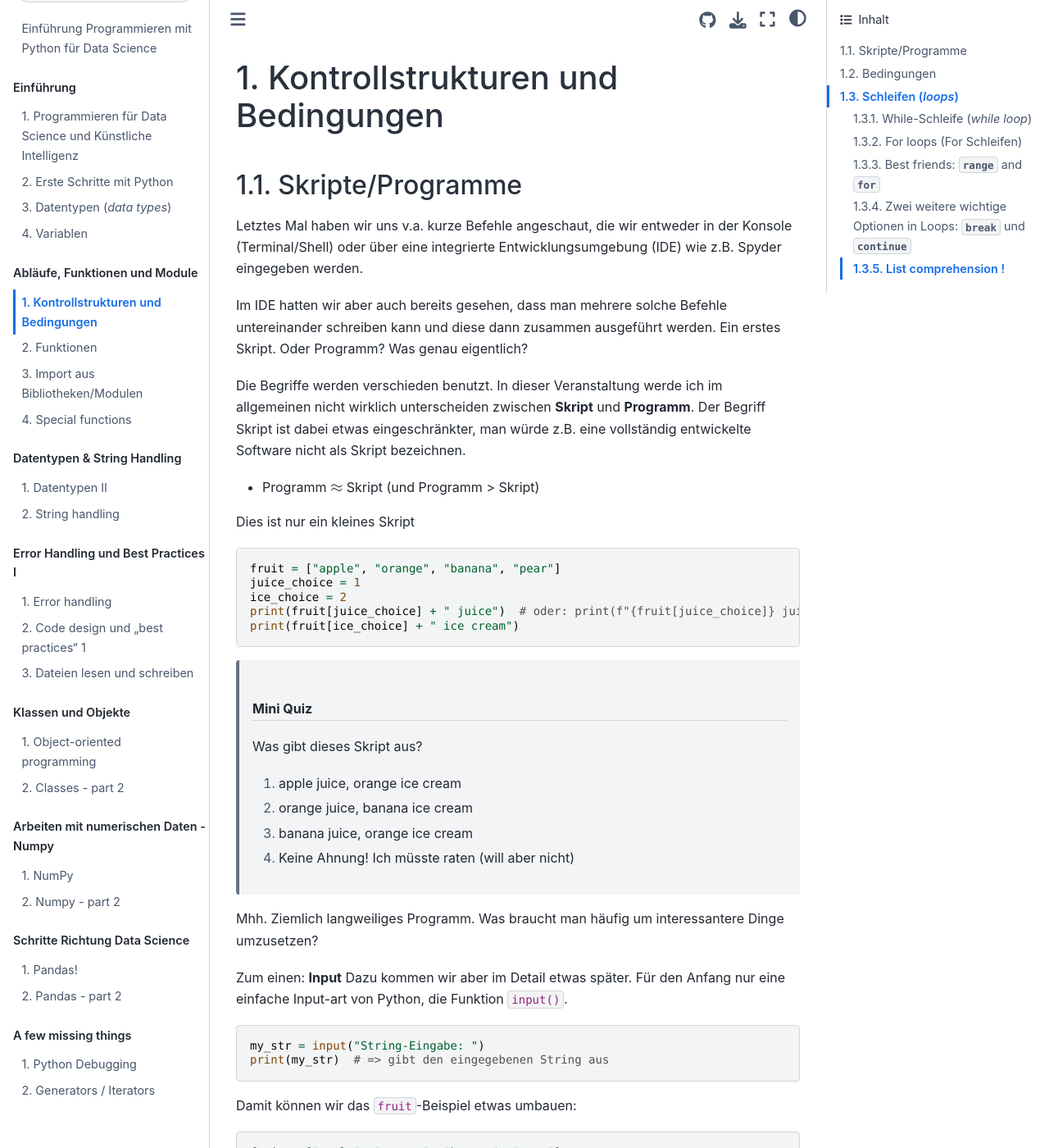
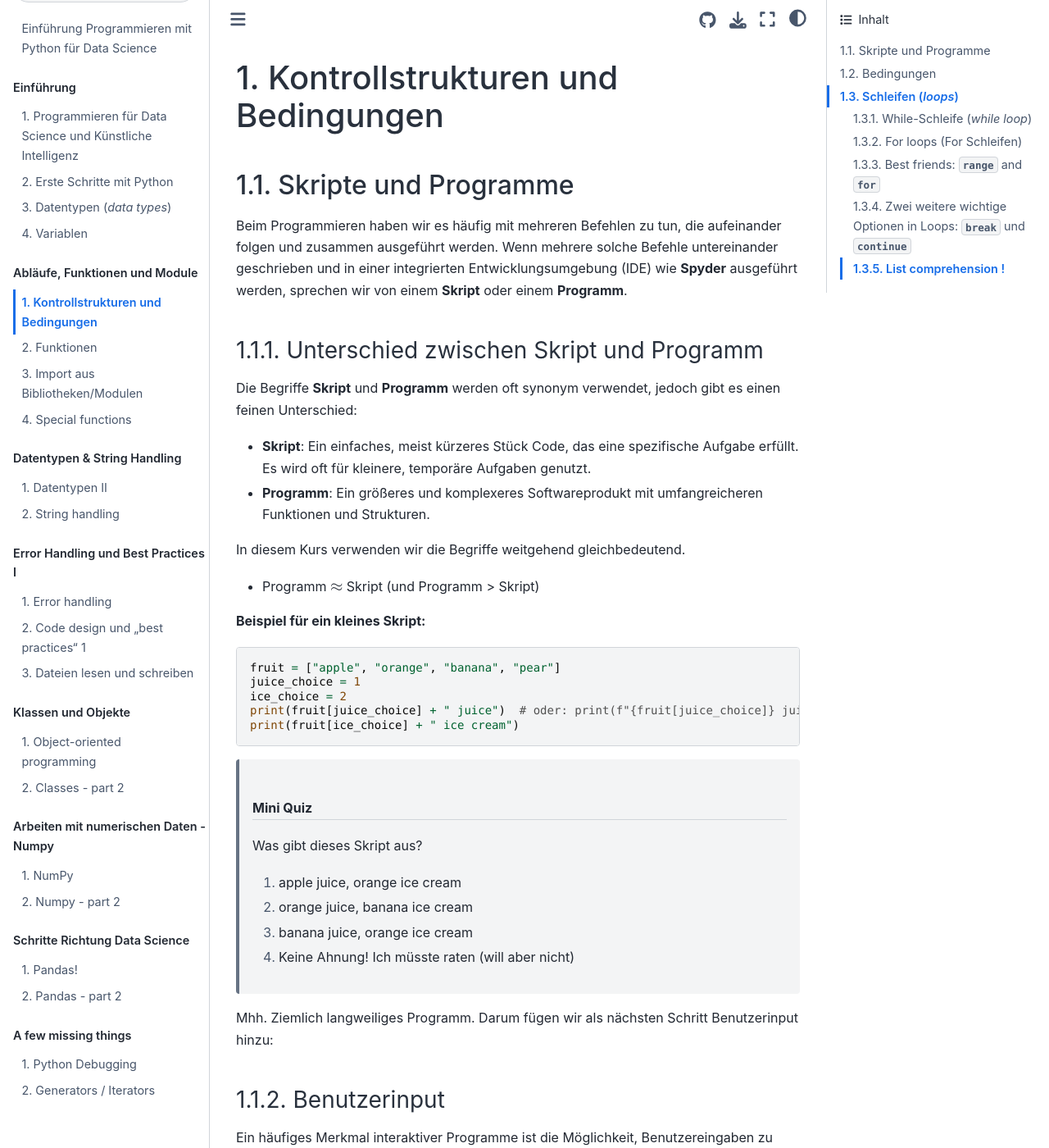
Before and after one commit to florian-huber/python-introduction, a Jupyter Book: the page built from lesson_material_german/02_control_structures_conditions_loop.md, in a window 1280 px wide and 1400 px high. Shown: the whole window at 82% size. Built offline with Jupyter Book 1.0.4 settings and Sphinx 7.4.7 and the Sphinx Book theme 1.1.4, drawn with Linux system fonts in a browser that asks for light colours; pages that are not in the unit, such as notebooks, are missing from menus; some of the changed text lies outside the part shown.

Commit message:
text edits

````diff
--- a/lesson_material_german/02_control_structures_conditions_loop.md
+++ b/lesson_material_german/02_control_structures_conditions_loop.md
@@ -1,17 +1,21 @@
 # Kontrollstrukturen und Bedingungen
 
-## Skripte/Programme
+## Skripte und Programme
 
-Letztes Mal haben wir uns v.a. kurze Befehle angeschaut, die wir entweder in der Konsole (Terminal/Shell)
-oder über eine integrierte Entwicklungsumgebung (IDE) wie z.B. Spyder eingegeben werden.
+Beim Programmieren haben wir es häufig mit mehreren Befehlen zu tun, die aufeinander folgen und zusammen ausgeführt werden. Wenn mehrere solche Befehle untereinander geschrieben und in einer integrierten Entwicklungsumgebung (IDE) wie **Spyder** ausgeführt werden, sprechen wir von einem **Skript** oder einem **Programm**.
 
-Im IDE hatten wir aber auch bereits gesehen, dass man mehrere solche Befehle untereinander schreiben kann und diese dann zusammen ausgeführt werden. Ein erstes Skript. Oder Programm? Was genau eigentlich?
+### Unterschied zwischen Skript und Programm
 
-Die Begriffe werden verschieden benutzt. In dieser Veranstaltung werde ich im allgemeinen nicht wirklich unterscheiden zwischen **Skript** und **Programm**. Der Begriff Skript ist dabei etwas eingeschränkter, man würde z.B. eine vollständig entwickelte Software nicht als Skript bezeichnen.
+Die Begriffe **Skript** und **Programm** werden oft synonym verwendet, jedoch gibt es einen feinen Unterschied:
+
+- **Skript**: Ein einfaches, meist kürzeres Stück Code, das eine spezifische Aufgabe erfüllt. Es wird oft für kleinere, temporäre Aufgaben genutzt.
+- **Programm**: Ein größeres und komplexeres Softwareprodukt mit umfangreicheren Funktionen und Strukturen.
+
+In diesem Kurs verwenden wir die Begriffe weitgehend gleichbedeutend.
 
 + Programm $\approx$ Skript (und Programm > Skript)
 
-Dies ist nur ein kleines Skript
+**Beispiel für ein kleines Skript:**
 ```python
 fruit = ["apple", "orange", "banana", "pear"]
 juice_choice = 1
@@ -27,11 +31,11 @@ print(fruit[ice_choice] + " ice cream")
 > 4) Keine Ahnung! Ich müsste raten (will aber nicht)
 
 Mhh. Ziemlich langweiliges Programm.
-Was braucht man häufig um interessantere Dinge umzusetzen?
+Darum fügen wir als nächsten Schritt Benutzerinput hinzu:
 
-Zum einen: **Input**
-Dazu kommen wir aber im Detail etwas später.
-Für den Anfang nur eine einfache Input-art von Python, die Funktion `input()`.
+### Benutzerinput
+
+Ein häufiges Merkmal interaktiver Programme ist die Möglichkeit, Benutzereingaben zu verarbeiten. In Python nutzen wir hierfür die Funktion `input()`:
 
 <!-- pytest-codeblocks:skip -->
 
@@ -40,7 +44,7 @@ my_str = input("String-Eingabe: ")
 print(my_str)  # => gibt den eingegebenen String aus
 ```
 
-Damit können wir das `fruit`-Beispiel etwas umbauen:
+Damit können wir unser vorheriges Früchte-Skript interaktiver gestalten:
 
 <!-- pytest-codeblocks:skip -->
 
@@ -66,7 +70,11 @@ Das ist bereits eine Bedingung und die werden in Python auf verschiedene Arten a
 
 ## Bedingungen
 
-In vielen Programmen wollen wir Entscheidungen treffen was als nächstes geschieht. Das wird v.a. über das Abfragen von Bedingungen gemacht. Im Prinzip ist dies nichts anderes als eine einfache Frage die eindeutig mit *wahr* (`True`) oder *falsch* (`False`) beantwortet werden kann.
+Bedingungen sind eine zentrale Komponente in fast jedem Programm, da sie es uns ermöglichen, Entscheidungen basierend auf dem Zustand von Daten zu treffen. Eine Bedingung ist dabei eine einfache logische Aussage, die entweder **wahr** (`True`) oder **falsch** (`False`) ist.
+
+### Vergleichsoperationen
+
+In Python können verschiedene Vergleichsoperatoren verwendet werden, um Bedingungen zu formulieren:
 
 ```python
 9 < 10  # => True
@@ -81,22 +89,27 @@ print(4.01 == 4)  # => False
 
 "apple" != "pear"  # => True
 ```
-### Kleiner Exkurs: `is` und `==` bedeuten verschiedene Dinge!
+### Unterschied zwischen `is` und `==`
 
-Vorsicht mit dem `is`. Dem normalen Sprachgebrauch nach scheint es völlig Sinn zu machen wenn wir `is` und `==` wie Synonyme verwenden. Beim Programmieren (in Python zumindest) bedeuten die beiden Operatoren aber verschiedene Dinge:
+Ein häufiger Anfängerfehler ist die Verwechslung zwischen `is` und `==`. Beide Operatoren haben nämlich unterschiedliche Bedeutungen:
+
+- `==` prüft, ob zwei Objekte den **gleichen Wert** haben.
+- `is` prüft, ob zwei Objekte auf die **gleiche Speicheradresse** zeigen, also tatsächlich identisch sind.
 
 ```python
 a = 12345678
 b = 12345678
 print(a == b)  # => True
 ```
-Das ist natürlich keine große Überraschung. Möglicherweise aber doch, das `is` nicht das gleiche Ergebnis liefert:
+Soweit ist das noch keine große Überraschung. Möglicherweise aber doch, dass wir mit `is` nicht das gleiche Ergebnis bekommen:
 <!-- pytest-codeblocks:cont -->
 
 ```python
 print(a is b)  # => False
 ```
-### Nochmal zurück zu den Variablen
+
+Aber warum ist das eigentlich so?
+Um das zu verstehen müssen wir noch einmal zurück zum Thema Variablen springen.
 
 Wir hatten schon gesehen, dass Variablen Zuweisungen zu Werten irgendwo im Speicher sind.
 
@@ -137,9 +150,8 @@ fruit[-1] = "orange"  # -> TypeError
 
 Natürlich können wir aber auch Variablen mit unveränderbaren Datentypen beliebig neu zuweisen. Dabei wird aber immer auch ein neues Objekt im Speicher erzeugt.![image-20221009214626493](../images/python_assign_variables_immutable.png)
 
-### Optional\*: lazy Python...
+#### Achtung: lazy Python...
 
-\* *Optional heisst auch immer, "nicht Prüfungsrelevant"*
 Bei "kleinen" Objekten kann es allerdings passieren, dass diese doch die gleiche "identity" bekommen. Das macht es leider noch unübersichtlicher:
 
 ```python
@@ -178,14 +190,12 @@ print(a is b)  # => True
 b[0] = 77
 print(a)  # => [77, 2, 3, 4]
 ```
-Wie gesagt, Wir hatten auch letztes Mal schon eine Bedingung bei den Sequenzen
-```python
-2 in [1, 2, 3, 4, 5]  # => True
-2 not in [1, 2, 3, 4, 5]  # => False
-"z" not in "Ein String ohne kleines Z"  # => True
-```
-### Logische Bedingungen `and`, `or`
 
+
+---
+### Logische Operatoren
+
+In Python gibt es die logischen Operatoren `and`, `or`, und `not`, die zur Kombination von Bedingungen verwendet werden können.
 Hier geht es nicht darum was wir im Alltag als "logisch" bezeichnen, sondern um klassische Logik, und da gilt:
 
 ```python
@@ -212,50 +222,24 @@ Logische Ausdrücke, etwa mit `or` können auch zu längeren Abfragen kombiniert
 s = "ja"
 (s == "Ja") or (s == "JA") or (s == "ja")  # => True
 ```
-***Vorsicht:*** Logik-Abfragen können schnell kompliziert werden!
+***Vorsicht:*** Solche verschachtelteren Logik-Abfragen können schnell kompliziert werden!
 
 ---
 
-### Bedingte Anweisungen (if, if-else)
+### Bedingte Anweisungen (`if`, `else`, `elif`)
 
 Wofür jetzt das Ganze? Was ist so toll an den Bedingungen?
-Konditionen und logische Abfragen sind essentiell wenn es um Programmflüsse geht. Konkret geht es hier um sogenannte "bedingte Anweisungen".
+Konditionen und logische Abfragen sind essentiell wenn es um Programmflüsse geht. Mit bedingten Anweisungen können wir unseren Programmen "Entscheidungsfindung" ermöglichen. Eine typische `if`-Anweisung sieht so aus:
 
 ```python
 number = 0.01
 if number >= 0:
     print(f"{number} ist positiv.")
 ```
-Als Beispiel können wir nun das Früchte-Skript von vorhin noch einmal überarbeiten.
-<!-- pytest-codeblocks:skip -->
 
-```python
-fruit = ["apple", "mango", "banana", "pear"]
-print(f"We have: {fruit}")
-fruit_choice = input("Please enter your choice: ")
-if fruit_choice in fruit:
-    print(f"Here is your {fruit_choice} ice cream!")
-else:
-    print(f"{fruit_choice}? We don't have it.")
-```
-***Wichtig:*** In Python wird mit Einrückungen gearbeitet! Andere Sprachen nutzen dafür oft Klammern.
-Die Art der Einrückungen kann im Prinzip frei gewählt werden, sie muss nur Konsistent sein. Meistens werden als Standard aber 4 Leerzeichen gewählt.
+Für komplexere Entscheidungen kann eine `if-else`- oder `if-elif-else`-Struktur verwendet werden.
+Zuerst ein Beispiel mit `if-else`:
 
-Weitere Ergänzung des Skripts: Was passiert z.B. mit Mango
-<!-- pytest-codeblocks:skip -->
-
-```python
-fruit = ["apple", "mango", "banana", "pear"]
-print(f"We have: {fruit}")
-fruit_choice = input("Please enter your choice: ")
-if fruit_choice == "mango":
-    print("Oh, I just see that we are out of mango!")
-elif fruit_choice in fruit:
-    print(f"Here is your {fruit_choice} ice cream!")
-else:
-    print(f"{fruit_choice}? We don't have it.")
-```
-Was wir an dem Beispiel gesehen haben waren also neben `if ...Bedingung... :`auch `if-else`:
 ```python
 number = 0.01
 
@@ -265,7 +249,9 @@ else:
     print(f"{number} ist eine negative Zahl.")
 
 ```
-Und `if-elif-else`:
+
+Dann eines mit `if-elif-else`:
+
 ```python
 number = 0.01
 
@@ -298,11 +284,31 @@ elif angebot < 100:
 else:
     print("Moment... irgendwas stimmt hier nicht...")
 ```
+
+***Wichtig:*** In Python wird mit Einrückungen gearbeitet! Andere Sprachen nutzen dafür oft Klammern.
+Die Art der Einrückungen kann im Prinzip frei gewählt werden, sie muss nur Konsistent sein. Meistens werden als Standard aber 4 Leerzeichen gewählt.
+
+
+Als abschließendes Beispiel dazu können wir nun das Früchte-Skript von vorhin noch einmal überarbeiten.
+<!-- pytest-codeblocks:skip -->
+
+
+```python
+fruit = ["apple", "mango", "banana", "pear"]
+print(f"We have: {fruit}")
+fruit_choice = input("Please enter your choice: ")
+if fruit_choice in fruit:
+    print(f"Here is your {fruit_choice} ice cream!")
+else:
+    print(f"{fruit_choice}? We don't have it.")
+```
+
 ## Schleifen (*loops*)
+Schleifen sind eine weitere grundlegende Kontrollstruktur in Python. Sie ermöglichen es, eine bestimmte Codefolge wiederholt auszuführen, solange eine Bedingung erfüllt ist.
 
 ### While-Schleife (*while loop*)
 
-`while` loops (Schleifen) laufen solange ein bestimmter Wert, oder eine Bedingung, wahr bleibt (`True`). In Python sieht deren Codestruktur aus wie folgt:
+Eine `while`-Schleife wiederholt den Code, solange ein bestimmter Wert, oder eine Bedingung, wahr ist (`True`). In Python sieht deren Codestruktur aus wie folgt:
 
 <!-- pytest-codeblocks:skip -->
 
@@ -463,6 +469,7 @@ for zahl in zahlen:
 ```
 Beide Befehle (`continue` und `break`) können genauso auch in `while` Schleifen
 eingesetzt werden.
+
 ### List comprehension !
 In Python gibt es noch eine andere, sehr kompakte Art einen Loop zu bauen. Das ist die sogenannte "List comprehension".
 ```python
````
Also changed, not shown: other parts of lesson_material_german/02_control_structures_conditions_loop.md (+4 -4 lines), lesson_material_german/01_first_steps.md (+1 -1 lines).
